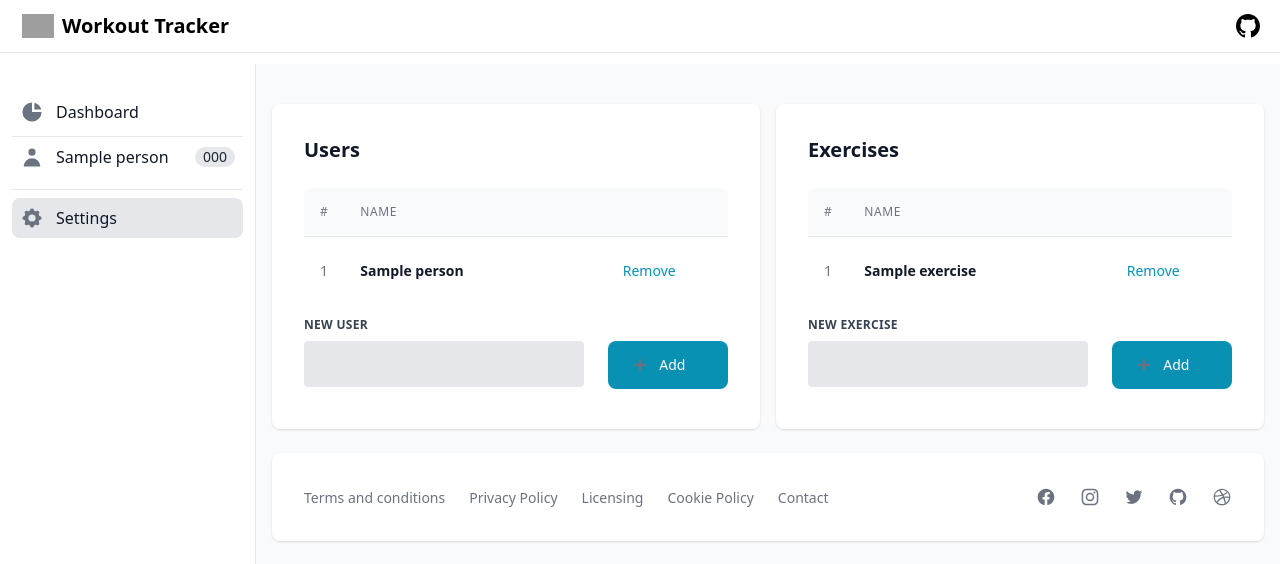
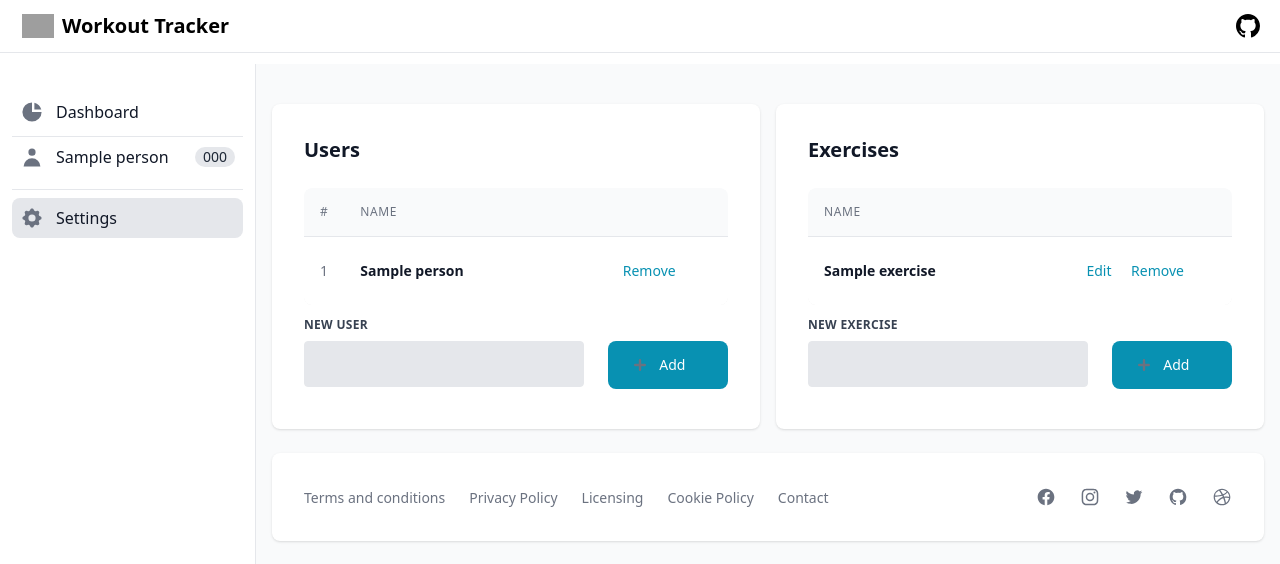
Before and after one commit to GabePope/WorkoutTracker, a Flask app: page /settings in a window 1280 px wide. Shown: the top 564 px of the page. Run offline with Flask 2, Linux system fonts and the light colour scheme; a database or web service that is not in the repository returns one stand-in record (values such as "Sample title"); some libraries are stand-ins or nearby versions; grey boxes are pictures that could not be loaded.

Commit message:
Convert exercise form into htmx driven

```diff
--- a/app.py
+++ b/app.py
@@ -104,14 +104,89 @@ def delete_person(person_id):
 @ app.route("/exercise", methods=['POST'])
 def create_exercise():
     name = request.form.get("name")
-    db.create_exercise(name)
-    return redirect(url_for('settings'))
+    new_exercise_id = db.create_exercise(name)
+    return f"""
+    <tr>
+        <td class="p-4 whitespace-nowrap text-sm font-semibold text-gray-900">
+            {name}
+        </td>
+        <td class="p-4 whitespace-nowrap text-sm font-semibold text-gray-900">
+            <a hx-get="{ url_for('get_exercise_edit_form', exercise_id=new_exercise_id) }" class="text-sm font-medium text-cyan-600 hover:bg-gray-100 rounded-lg inline-flex items-center p-2">
+                Edit
+            </a>
+            <a hx-delete="{url_for('delete_exercise', exercise_id=new_exercise_id)}" class="text-sm font-medium text-cyan-600 hover:bg-gray-100 rounded-lg inline-flex items-center p-2">
+                Remove
+            </a>
+        </td>
+    </tr>
+    """
 
 
-@ app.route("/exercise/<int:exercise_id>/delete", methods=['GET', 'POST'])
+@ app.route("/exercise/<int:exercise_id>", methods=['GET'])
+def get_exercise(exercise_id):
+    exercise = db.get_exercise(exercise_id)
+    return f"""
+    <tr>
+        <td class="p-4 whitespace-nowrap text-sm font-semibold text-gray-900">
+            {exercise['Name']}
+        </td>
+        <td class="p-4 whitespace-nowrap text-sm font-semibold text-gray-900">
+            <a hx-get="{ url_for('get_exercise_edit_form', exercise_id=exercise['ExerciseId']) }" class="text-sm font-medium text-cyan-600 hover:bg-gray-100 rounded-lg inline-flex items-center p-2">
+                Edit
+            </a>
+            <a hx-delete="{url_for('delete_exercise', exercise_id=exercise['ExerciseId'])}" class="text-sm font-medium text-cyan-600 hover:bg-gray-100 rounded-lg inline-flex items-center p-2">
+                Remove
+            </a>
+        </td>
+    </tr>
+    """
+
+
+@ app.route("/exercise/<int:exercise_id>/edit_form", methods=['GET'])
+def get_exercise_edit_form(exercise_id):
+    exercise = db.get_exercise(exercise_id)
+    return f"""
+    <tr>
+        <td class="p-4 whitespace-nowrap text-sm font-semibold text-gray-900">
+            <input class="appearance-none block w-full bg-gray-200 text-gray-700 border border-gray-200 rounded py-3 px-4 leading-tight focus:outline-none focus:bg-white focus:border-gray-500" type="text" name="name" value="{exercise['Name']}">
+        </td>
+        <td class="p-4 whitespace-nowrap text-sm font-semibold text-gray-900">
+            <a hx-put="{ url_for('update_exercise', exercise_id=exercise['ExerciseId']) }"  hx-include="closest tr" class="text-sm font-medium text-cyan-600 hover:bg-gray-100 rounded-lg inline-flex items-center p-2">
+                Update
+            </a>
+            <a hx-get="{url_for('get_exercise', exercise_id=exercise['ExerciseId'])}" class="text-sm font-medium text-cyan-600 hover:bg-gray-100 rounded-lg inline-flex items-center p-2">
+                Cancel
+            </a>
+        </td>
+    </tr>
+    """
+
+
+@ app.route("/exercise/<int:exercise_id>/update", methods=['PUT'])
+def update_exercise(exercise_id):
+    new_name = request.form.get('name')
+    db.update_exercise(exercise_id, new_name)
+    return f"""
+    <tr>
+        <td class="p-4 whitespace-nowrap text-sm font-semibold text-gray-900">
+            {new_name}
+        </td>
+        <td class="p-4 whitespace-nowrap text-sm font-semibold text-gray-900">
+            <a hx-get="{ url_for('get_exercise_edit_form', exercise_id=exercise_id) }" class="text-sm font-medium text-cyan-600 hover:bg-gray-100 rounded-lg inline-flex items-center p-2">
+                Edit
+            </a>
+            <a hx-delete="{url_for('delete_exercise', exercise_id=exercise_id)}" class="text-sm font-medium text-cyan-600 hover:bg-gray-100 rounded-lg inline-flex items-center p-2">
+                Remove
+            </a>
+        </td>
+    </tr>
+    """
+
+
+@ app.route("/exercise/<int:exercise_id>/delete", methods=['DELETE'])
 def delete_exercise(exercise_id):
     db.delete_exercise(exercise_id)
-    return redirect(url_for('settings'))
+    return ""
 
 
 @ app.route("/settings")
--- a/db.py
+++ b/db.py
@@ -36,13 +36,23 @@ class DataBase():
             'SELECT ExerciseId AS "ExerciseId", Name AS "Name" FROM Exercise')
         return [{"ExerciseId": e['ExerciseId'], "Name": e['Name']} for e in exercises]
 
+    def get_exercise(self, exercise_id):
+        exercise = self.execute(
+            'SELECT ExerciseId AS "ExerciseId", Name AS "Name" FROM Exercise WHERE ExerciseId=%s LIMIT 1', [exercise_id], one=True)
+        return exercise
+
     def create_exercise(self, name):
-        self.execute('INSERT INTO Exercise (Name) VALUES (%s)',
-                     [name], commit=True)
+        new_exercise = self.execute('INSERT INTO Exercise (Name) VALUES (%s) RETURNING ExerciseId AS "ExerciseId"',
+                                    [name], commit=True, one=True)
+        return new_exercise['ExerciseId']
 
     def delete_exercise(self, exercise_id):
         self.execute('DELETE FROM Exercise WHERE ExerciseId=%s', [
             exercise_id], commit=True)
+
+    def update_exercise(self, exercise_id, name):
+        self.execute('UPDATE Exercise SET Name=%s WHERE ExerciseId=%s', [
+            name, exercise_id], commit=True)
 
     def get_people(self):
         people = self.execute(
--- /dev/null
+++ b/static/css/style.css
@@ -0,0 +1,4 @@
+tr.htmx-swapping td {
+    opacity: 0;
+    transition: opacity 0.5s ease-out;
+}
--- a/templates/base.html
+++ b/templates/base.html
@@ -10,6 +10,8 @@
     <script src="https://cdn.plot.ly/plotly-2.14.0.min.js"></script>
     <script src="https://unpkg.com/htmx.org"></script>
     <script src="https://unpkg.com/hyperscript.org"></script>
+
+    <link href="/static/css/style.css" rel="stylesheet">
 
     <script>
         function debounce(func, timeout = 300) {
--- a/templates/settings.html
+++ b/templates/settings.html
@@ -98,10 +98,6 @@
                             <thead class="bg-gray-50">
                                 <tr>
                                     <th scope="col"
-                                        class="p-4 text-left text-xs font-medium text-gray-500 uppercase tracking-wider w-0.5">
-                                        #
-                                    </th>
-                                    <th scope="col"
                                         class="p-4 text-left text-xs font-medium text-gray-500 uppercase tracking-wider w-3/5">
                                         Name
                                     </th>
@@ -110,17 +106,19 @@
                                     </th>
                                 </tr>
                             </thead>
-                            <tbody class="bg-white">
+                            <tbody class="bg-white" id="new-exercise" hx-target="closest tr"
+                                hx-swap="outerHTML swap:0.5s">
                                 {% for e in exercises %}
                                 <tr>
-                                    <td class="p-4 whitespace-nowrap text-sm font-normal text-gray-500">
-                                        {{ loop.index }}
-                                    </td>
                                     <td class="p-4 whitespace-nowrap text-sm font-semibold text-gray-900">
                                         {{ e['Name'] }}
                                     </td>
                                     <td class="p-4 whitespace-nowrap text-sm font-semibold text-gray-900">
-                                        <a href="{{ url_for('delete_exercise', exercise_id=e['ExerciseId']) }}"
+                                        <a hx-get="{{ url_for('get_exercise_edit_form', exercise_id=e['ExerciseId']) }}"
+                                            class="text-sm font-medium text-cyan-600 hover:bg-gray-100 rounded-lg inline-flex items-center p-2">
+                                            Edit
+                                        </a>
+                                        <a hx-delete="{{ url_for('delete_exercise', exercise_id=e['ExerciseId']) }}"
                                             class="text-sm font-medium text-cyan-600 hover:bg-gray-100 rounded-lg inline-flex items-center p-2">
                                             Remove
                                         </a>
@@ -134,7 +132,8 @@
             </div>
         </div>
 
-        <form class="w-full mt-3" action="{{ url_for('create_exercise') }}" method="post">
+        <form class="w-full mt-3" hx-post="{{ url_for('create_exercise') }}" hx-swap="beforeend"
+            hx-target="#new-exercise">
             <div class="flex flex-wrap -mx-3 mb-2">
                 <div class="grow px-3">
                     <label class="block uppercase tracking-wide text-gray-700 text-xs font-bold mb-2" for="grid-city">
```
